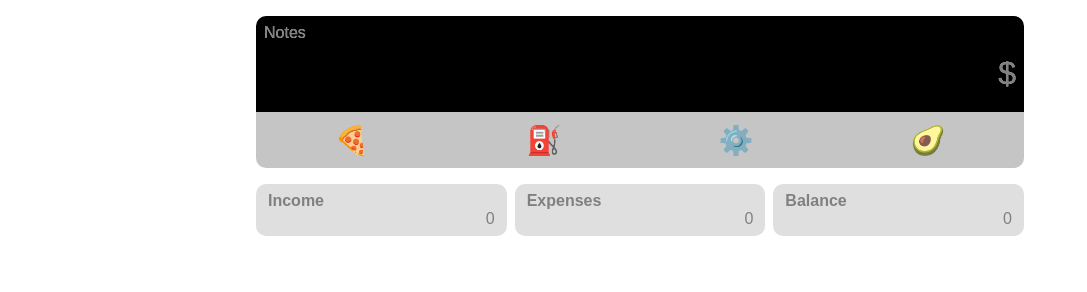
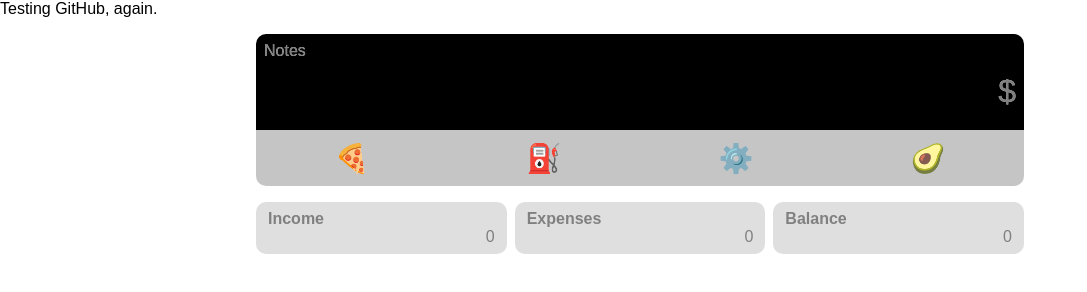
Before and after one commit to georgecesar/Finanza, a plain HTML site: page index.html in a window 1280 px wide. Shown: the whole page, without its empty margins (0-1087 px from the left). Drawn offline with Linux system fonts and the light colour scheme; no server answers.

Commit message:
Update index.html

```diff
--- a/index.html
+++ b/index.html
@@ -19,6 +19,8 @@
 </head>
 
 <body>
+
+  <p>Testing GitHub, again.</p>
 
   <div class="container no-show" id="container">
 
```
